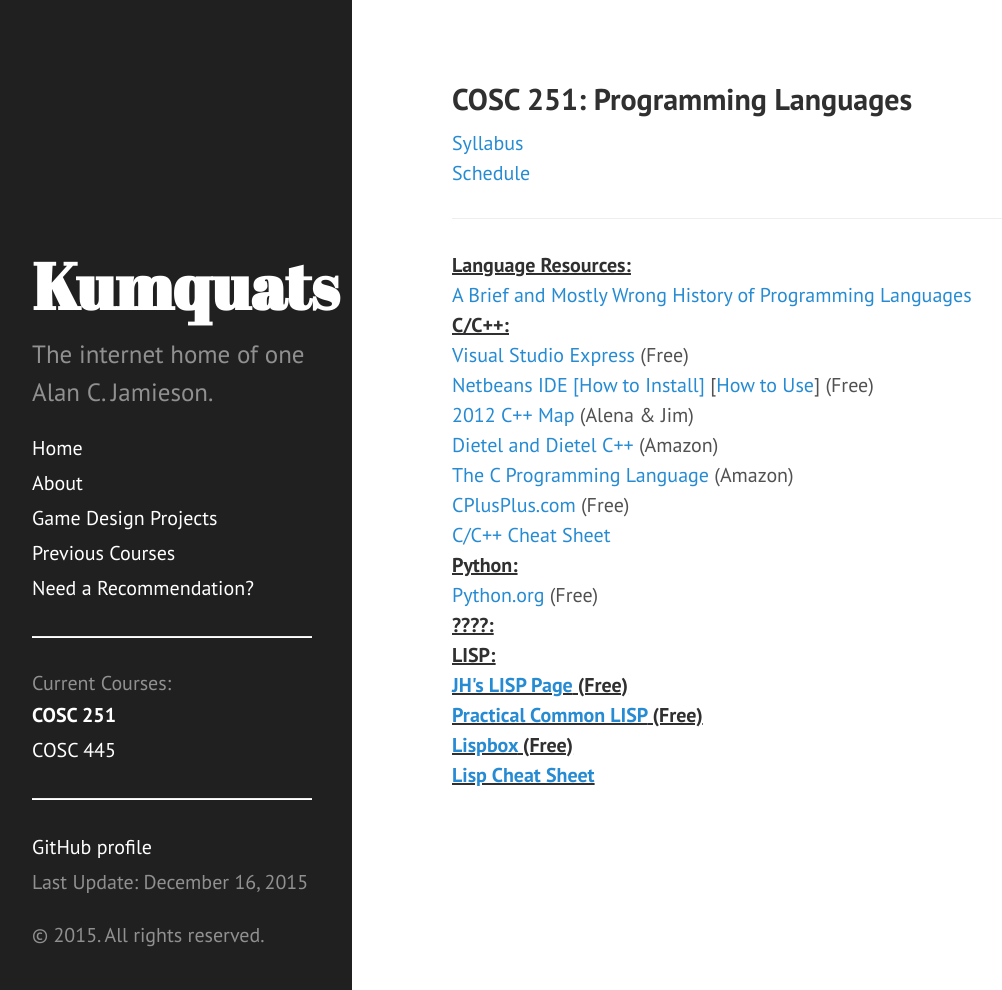
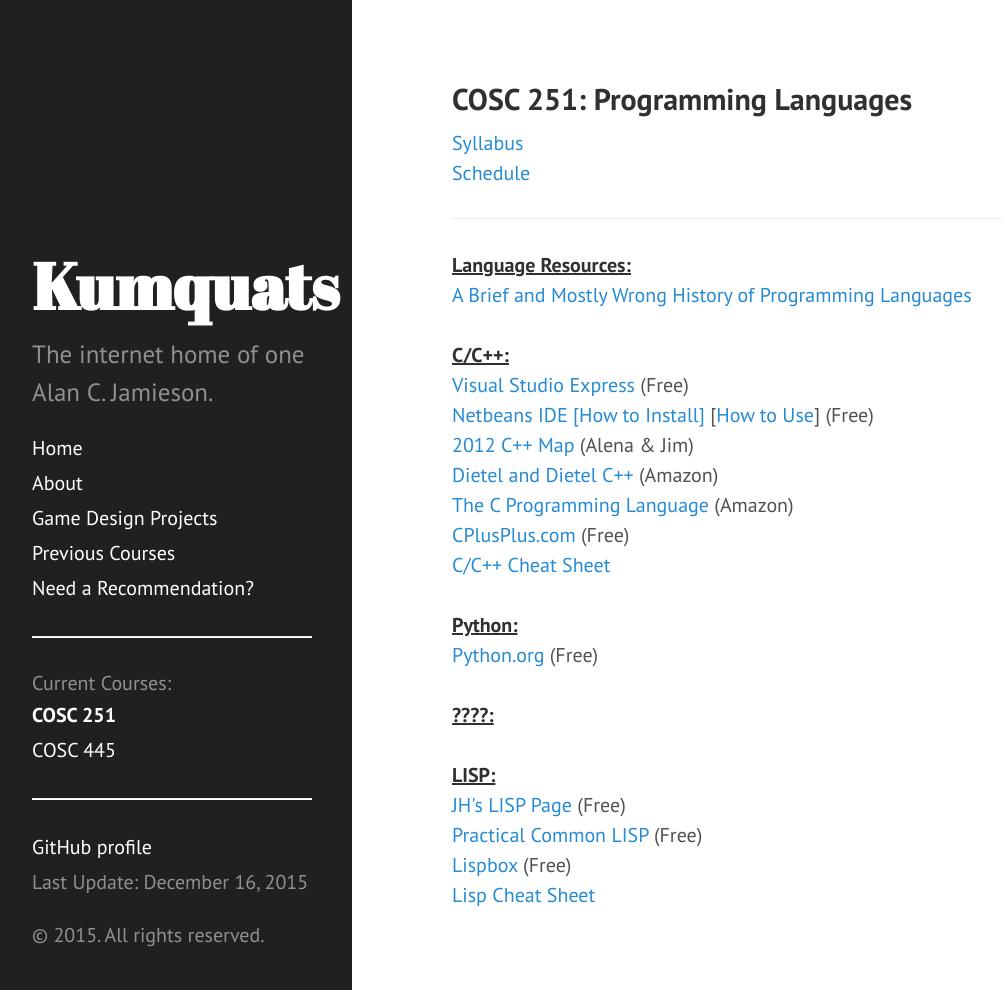
Before and after one commit to ripark/ripark.github.io, a Jekyll site: the page built from s16/cosc251.html, in a window 1280 px wide and 990 px high. Shown: the whole window, without its empty margins (8-1010 px from the left). Built offline with Jekyll 4.4.1, drawn with Linux system fonts in a browser that asks for light colours; Markdown is read by kramdown in place of the engine named in the settings.

Commit message:
s16 update 7

```diff
--- a/s16/cosc251.html
+++ b/s16/cosc251.html
@@ -16,6 +16,7 @@
         "http://james-iry.blogspot.com/2009/05/brief-incomplete-and-mostly-wrong.html"
              rel="self">A Brief and Mostly Wrong History of
              Programming Languages</a>
+        <br />
         <br />
         <strong><u>C/C++:
         <br /></u></strong><a href=
@@ -47,12 +48,15 @@
         "http://faculty.smcm.edu/acjamieson/s13/CCheatSheet.pdf"
              rel="self">C/C++ Cheat Sheet</a>
         <br />
+        <br />
         <strong><u>Python:</u></strong>
         <br />
         <a href="http://www.python.org"
              rel="self">Python.org</a> (Free)
         <br />
-        <strong><u>????:
+        <br />
+        <strong><u>????:</u></strong>
+        <br />
         <br />
         <strong><u>LISP:</u></strong>
         <br /><a href=
```
